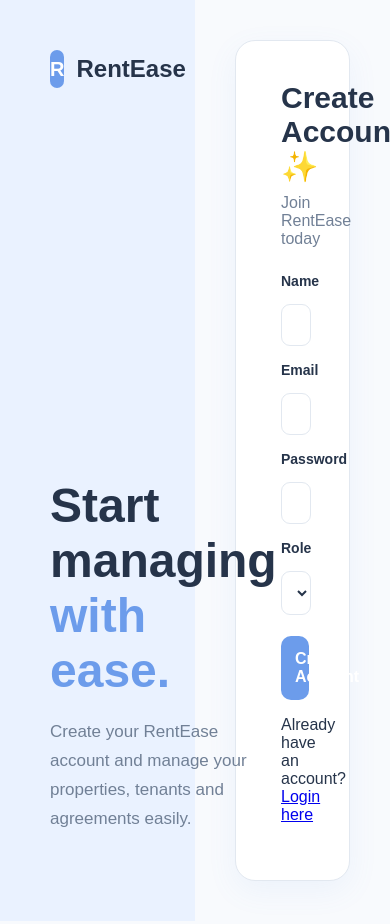
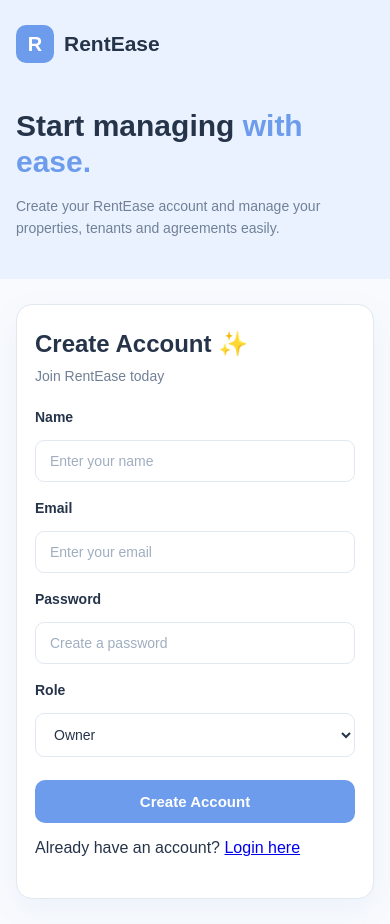
Before and after one commit to ErSakshiBhor/RentEase, a React app in the folder frontend/: page /register in a window 390 px wide. Built offline with nearby package versions, Linux system fonts and the light colour scheme; the HTML template or start-up script is replaced by a standard one.

Commit message:
Make login and register responsive

```diff
--- a/frontend/src/pages/Login.css
+++ b/frontend/src/pages/Login.css
@@ -179,3 +179,128 @@
   text-decoration: underline;
   pointer-events: auto;
 }
+
+
+/* =========================
+   Mobile Responsive
+========================= */
+
+@media (max-width: 768px) {
+
+  .login-page {
+    flex-direction: column;
+    min-height: 100vh;
+  }
+
+  /* Left Section */
+  .login-left {
+    width: 100%;
+    box-sizing: border-box;
+    padding: 30px 20px;
+    min-height: auto;
+  }
+
+  .brand {
+    gap: 10px;
+  }
+
+  .brand-icon {
+    width: 38px;
+    height: 38px;
+    font-size: 20px;
+  }
+
+  .brand h2 {
+    font-size: 21px;
+  }
+
+  .welcome-content {
+    max-width: 100%;
+    margin-bottom: 0;
+    margin-top: 30px;
+  }
+
+  .welcome-content h1 {
+    font-size: 34px;
+    line-height: 1.2;
+    margin-bottom: 15px;
+  }
+
+  .welcome-content p {
+    font-size: 15px;
+    line-height: 1.6;
+  }
+
+  /* Right Section */
+  .login-right {
+    width: 100%;
+    box-sizing: border-box;
+    padding: 30px 20px;
+    align-items: flex-start;
+  }
+
+  .login-card {
+    width: 100%;
+    max-width: 100%;
+    box-sizing: border-box;
+    padding: 30px 22px;
+    border-radius: 16px;
+  }
+
+  .login-card h1 {
+    font-size: 26px;
+  }
+
+  .login-subtitle {
+    font-size: 14px;
+    margin-bottom: 25px;
+  }
+
+  .input-group {
+    margin-bottom: 18px;
+  }
+
+  .input-group input {
+    width: 100%;
+    padding: 13px;
+    font-size: 15px;
+  }
+
+  .login-card button {
+    padding: 13px;
+    font-size: 15px;
+  }
+}
+
+
+/* Small Mobile Devices */
+@media (max-width: 480px) {
+
+  .login-left {
+    padding: 25px 16px;
+  }
+
+  .welcome-content {
+    margin-top: 25px;
+  }
+
+  .welcome-content h1 {
+    font-size: 30px;
+  }
+
+  .welcome-content p {
+    font-size: 14px;
+  }
+
+  .login-right {
+    padding: 25px 16px;
+  }
+
+  .login-card {
+    padding: 25px 18px;
+  }
+
+  .login-card h1 {
+    font-size: 24px;
+  }
+}
--- a/frontend/src/pages/Register.css
+++ b/frontend/src/pages/Register.css
@@ -167,3 +167,130 @@
 .register-card button:hover {
   background: #5f8fdf;
 }
+
+
+
+/* =========================
+   Mobile Responsive
+========================= */
+
+@media (max-width: 768px) {
+
+  .register-page {
+    flex-direction: column;
+    min-height: 100vh;
+  }
+
+  /* Left Section */
+  .register-left {
+    width: 100%;
+    box-sizing: border-box;
+    padding: 30px 20px;
+    min-height: auto;
+  }
+
+  .brand {
+    gap: 10px;
+  }
+
+  .brand-icon {
+    width: 38px;
+    height: 38px;
+    font-size: 20px;
+  }
+
+  .brand h2 {
+    font-size: 21px;
+  }
+
+  .register-content {
+    max-width: 100%;
+    margin: 30px 0 0;
+    transform: none;
+  }
+
+  .register-content h1 {
+    font-size: 34px;
+    line-height: 1.2;
+    margin-bottom: 15px;
+  }
+
+  .register-content p {
+    font-size: 15px;
+    line-height: 1.6;
+  }
+
+  /* Right Section */
+  .register-right {
+    width: 100%;
+    box-sizing: border-box;
+    padding: 30px 20px;
+    align-items: flex-start;
+  }
+
+  .register-card {
+    width: 100%;
+    max-width: 100%;
+    box-sizing: border-box;
+    padding: 30px 22px;
+    border-radius: 16px;
+  }
+
+  .register-card h1 {
+    font-size: 26px;
+  }
+
+  .register-subtitle {
+    font-size: 14px;
+    margin-bottom: 25px;
+  }
+
+  .input-group {
+    margin-bottom: 18px;
+  }
+
+  .input-group input,
+  .input-group select {
+    width: 100%;
+    padding: 13px;
+    font-size: 15px;
+  }
+
+  .register-card button {
+    padding: 13px;
+    font-size: 15px;
+  }
+}
+
+
+/* Small Mobile Devices */
+@media (max-width: 480px) {
+
+  .register-left {
+    padding: 25px 16px;
+  }
+
+  .register-content {
+    margin-top: 25px;
+  }
+
+  .register-content h1 {
+    font-size: 30px;
+  }
+
+  .register-content p {
+    font-size: 14px;
+  }
+
+  .register-right {
+    padding: 25px 16px;
+  }
+
+  .register-card {
+    padding: 25px 18px;
+  }
+
+  .register-card h1 {
+    font-size: 24px;
+  }
+}
```
